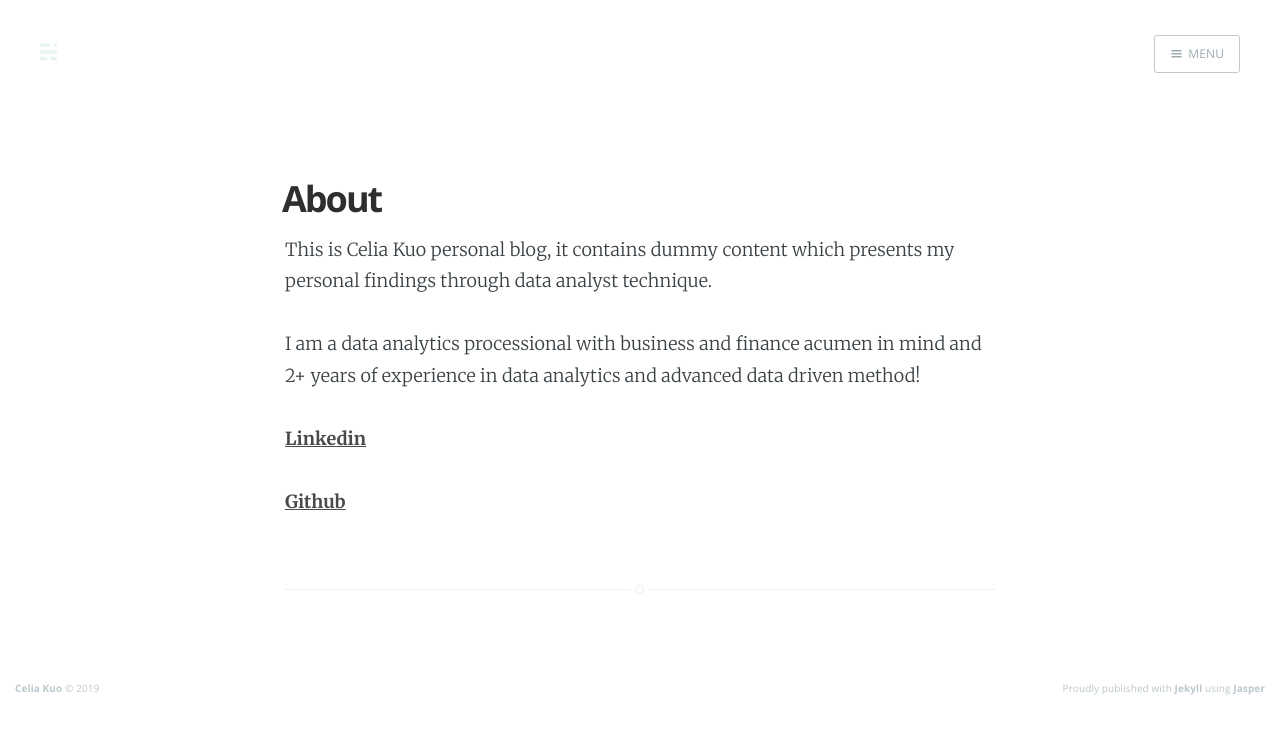
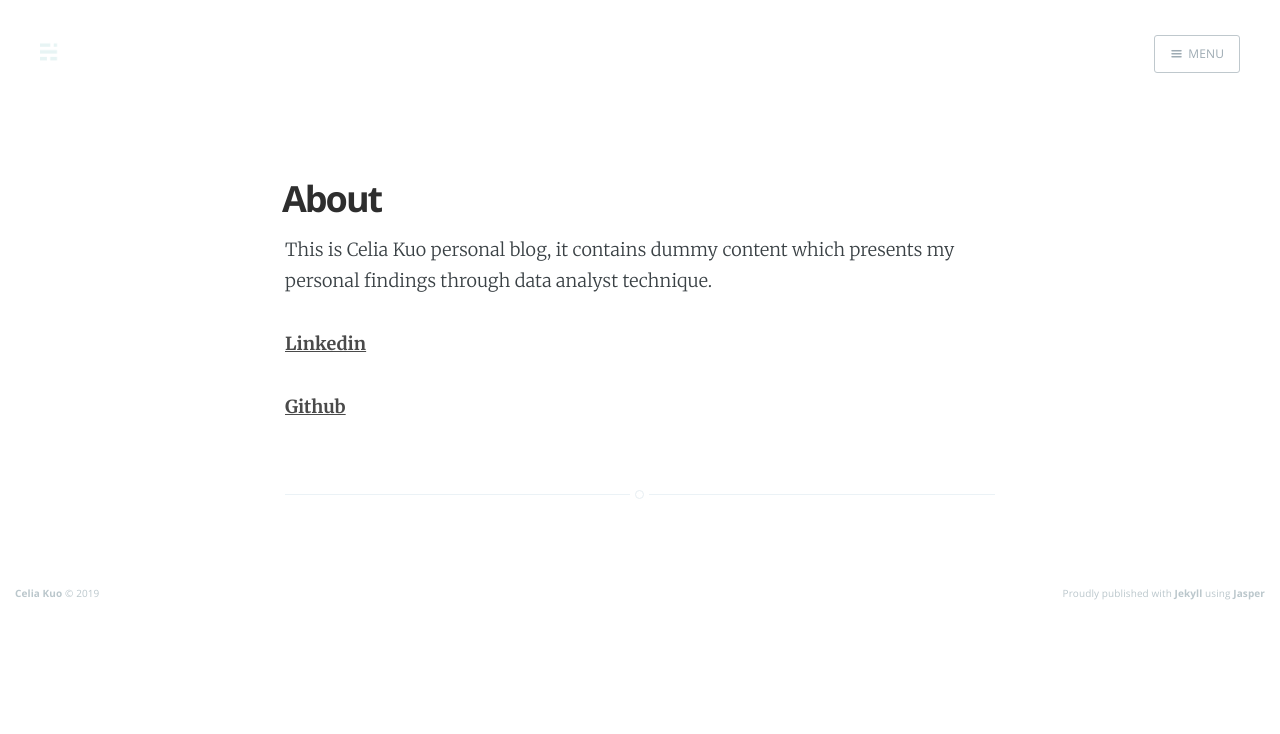
Before and after one commit to a972celia/a972celia.github.io, a Jekyll site: the page built from about/index.md, in a window 1280 px wide. Shown: the top 734 px of the page. Built offline with Jekyll 4.4.1, drawn with Linux system fonts in a browser that asks for light colours; nearby versions of some CDN libraries.

Commit message:
revise about.md

```diff
--- a/about/index.md
+++ b/about/index.md
@@ -8,9 +8,6 @@ current: about
 
 This is Celia Kuo personal blog, it contains dummy content which presents my personal findings through data analyst technique.
 
-I am a data analytics processional with business and finance acumen in mind and 2+ years of experience in data analytics and advanced data driven method!
-
-
 <a href="https://www.linkedin.com/in/celiakuo/"><b>Linkedin</b></a>
 
 <a href="https://github.com/a972celia"><b>Github</b></a>
```
